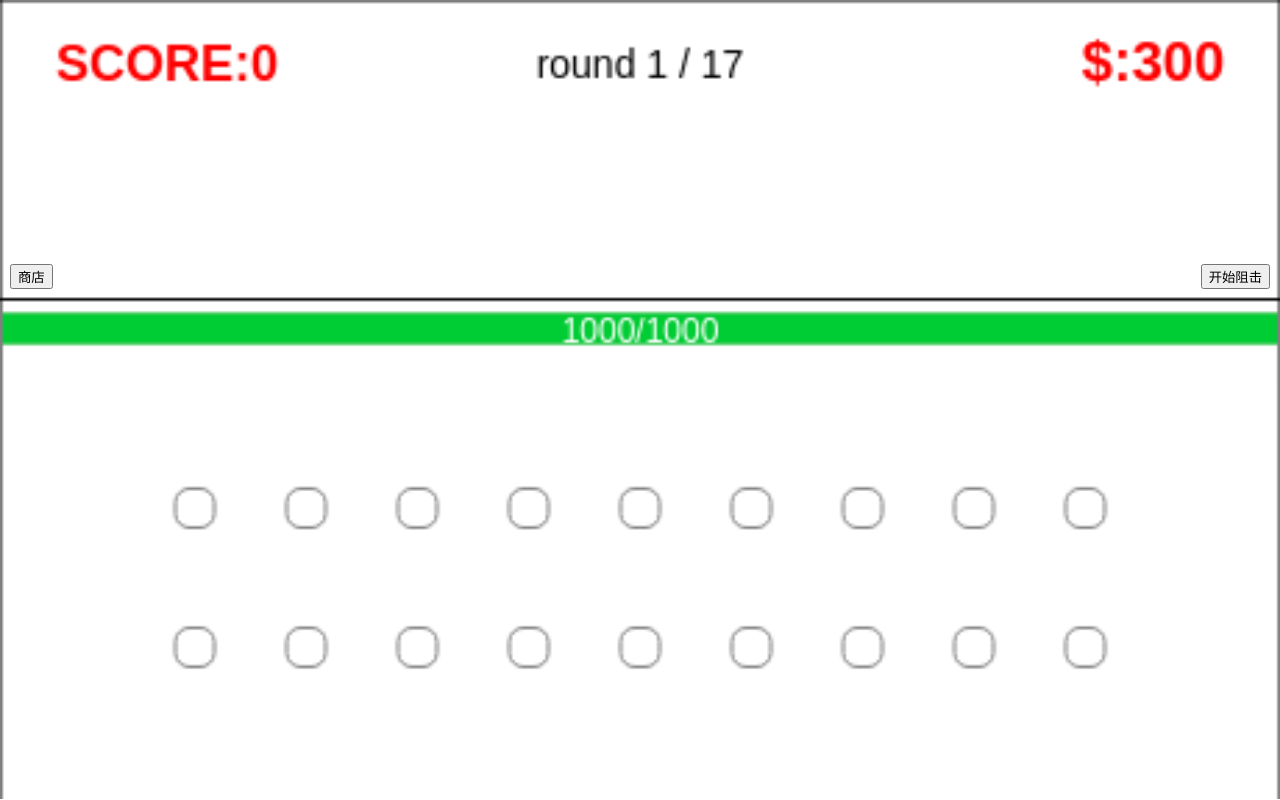
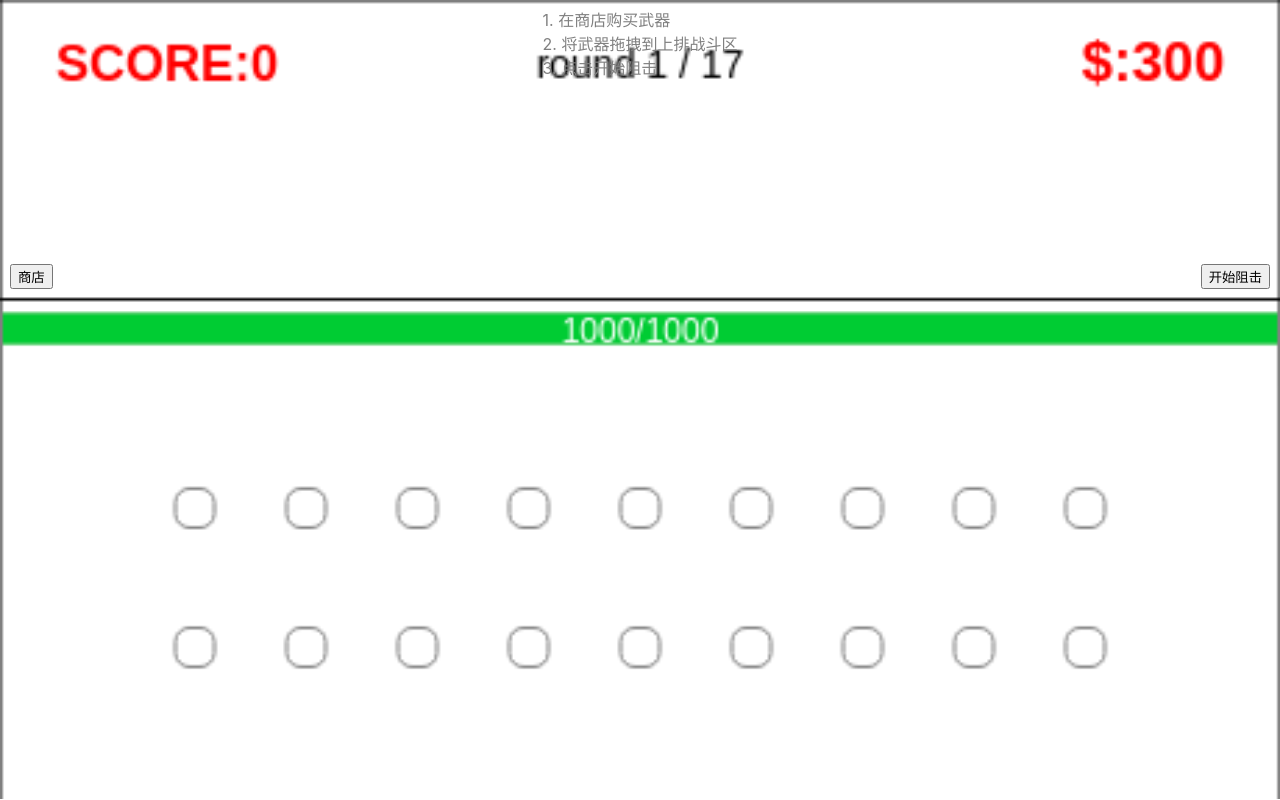
Before and after one commit to YatongZhao/d-game, a React (Create React App) app: page / in a window 1280 px wide. Built offline with nearby package versions, Linux system fonts and the light colour scheme.

Commit message:
添加游戏玩法提示

```diff
--- a/src/App.module.css
+++ b/src/App.module.css
@@ -87,3 +87,11 @@
     bottom: calc(100vw / 460 * 180 + 10px);
     right: 10px;
 }
+.tips {
+    position: fixed;
+    bottom: calc(100vw / 460 * 180 + 220px);
+    left: 50%;
+    transform: translateX(-50%);
+    font-size: 16px;
+    color: gray;
+}
--- a/src/App.tsx
+++ b/src/App.tsx
@@ -179,6 +179,13 @@ const App = () => {
                     setIsShopOpen(false);
                 }}>开始阻击</button>}
             </div>
+            <div>
+                {round === 'strategy' && <div className={s.tips}>
+                    <div>1. 在商店购买武器</div>
+                    <div>2. 将武器拖拽到上排战斗区</div>
+                    <div>3. 点击开始阻击</div>
+                </div>}
+            </div>
         </div>
     </>
 }
```
